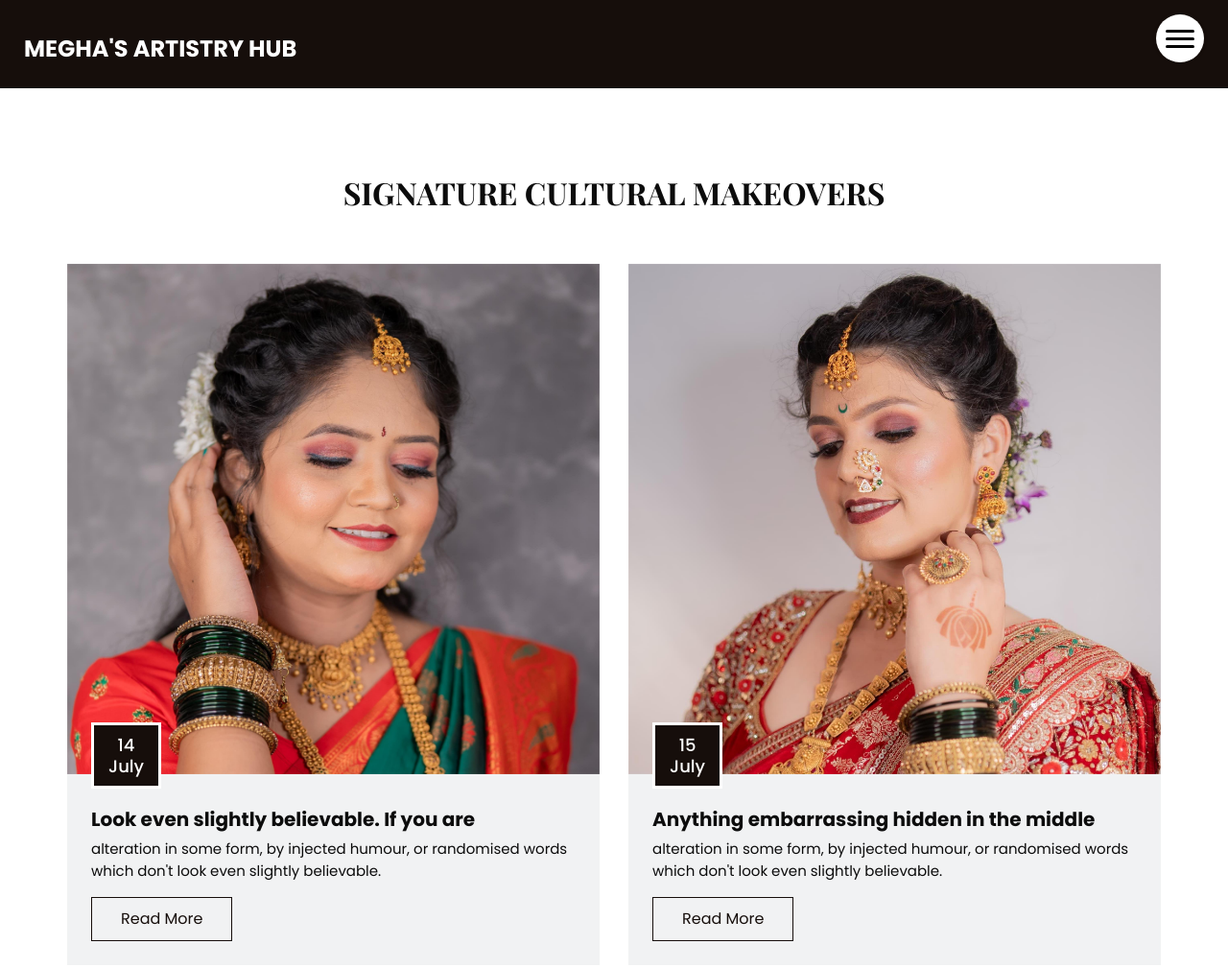
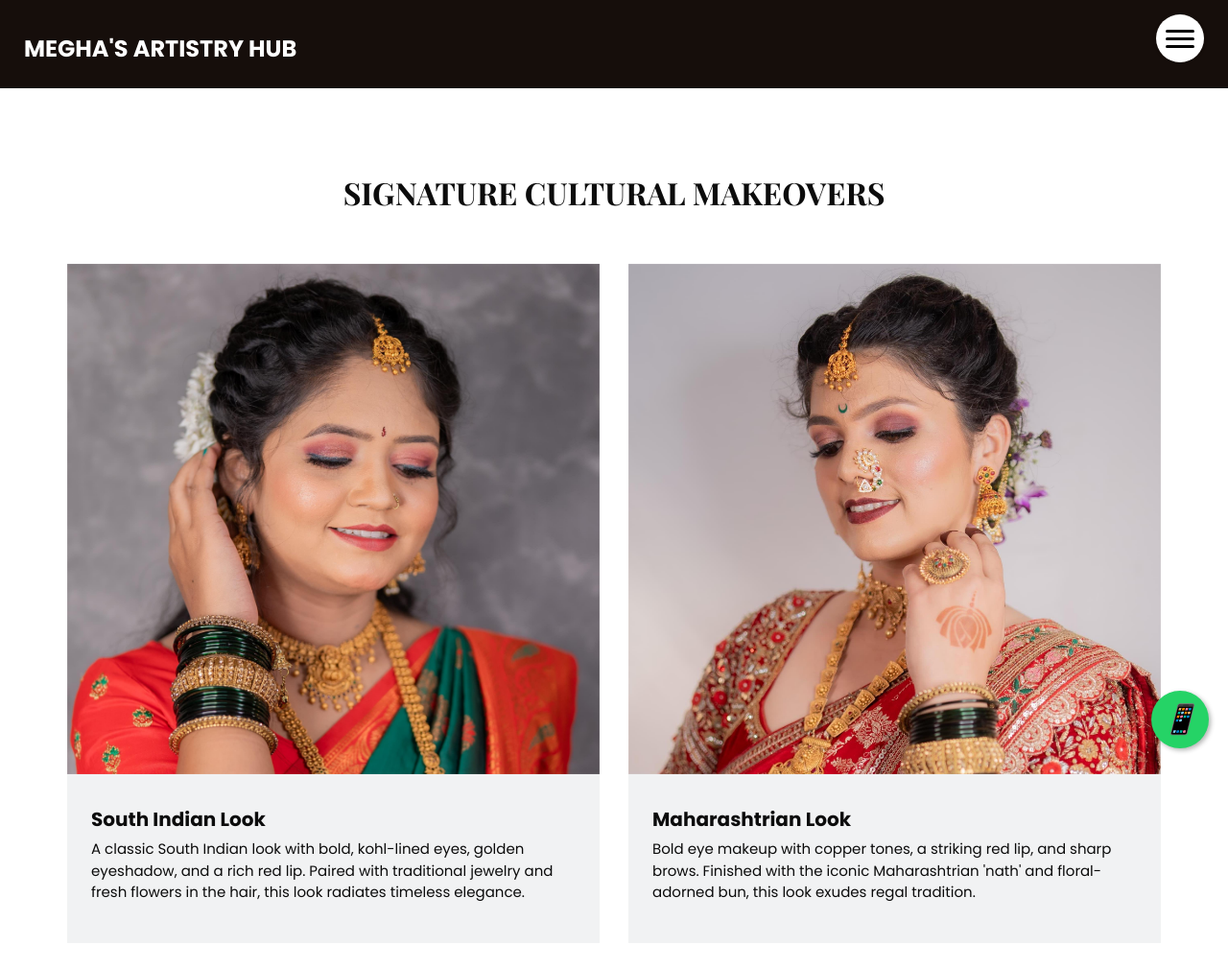
Before and after one commit to poojahonmore1099/Meghas-app, a plain HTML site: page blog.html in a window 1280 px wide. Shown: the top 1009 px of the page at 96% size. Drawn offline with nearby package versions, Linux system fonts and the light colour scheme.

Commit message:
new changes

```diff
--- a/blog.html
+++ b/blog.html
@@ -62,33 +62,31 @@
   <!-- end header section -->
 
   <!-- blog section -->
-
   <section class="blog_section layout_padding">
     <div class="container">
       <div class="heading_container">
         <h2>
-          Signature Cultural Makeovers        </h2>
+          Signature Cultural Makeovers
+        </h2>
       </div>
       <div class="row">
         <div class="col-md-6">
           <div class="box">
             <div class="img-box">
               <img src="images/b1.jpeg" alt="">
-              <h4 class="blog_date">
+              <!-- <h4 class="blog_date">
                 14 <br>
                 July
-              </h4>
+              </h4> -->
             </div>
             <div class="detail-box">
               <h5>
-                Look even slightly believable. If you are
+                South Indian Look
               </h5>
               <p>
-                alteration in some form, by injected humour, or randomised words which don't look even slightly believable.
+                A classic South Indian look with bold, kohl-lined eyes, golden eyeshadow, and a rich red lip. Paired with traditional jewelry and fresh flowers in the hair, this look radiates timeless elegance.
               </p>
-              <a href="">
-                Read More
-              </a>
+
             </div>
           </div>
         </div>
@@ -96,28 +94,25 @@
           <div class="box">
             <div class="img-box">
               <img src="images/b2.jpeg" alt="">
-              <h4 class="blog_date">
+              <!-- <h4 class="blog_date">
                 15 <br>
                 July
-              </h4>
+              </h4> -->
             </div>
             <div class="detail-box">
               <h5>
-                Anything embarrassing hidden in the middle
+                Maharashtrian Look
               </h5>
               <p>
-                alteration in some form, by injected humour, or randomised words which don't look even slightly believable.
+                Bold eye makeup with copper tones, a striking red lip, and sharp brows. Finished with the iconic Maharashtrian 'nath' and floral-adorned bun, this look exudes regal tradition.
               </p>
-              <a href="">
-                Read More
-              </a>
+
             </div>
           </div>
         </div>
       </div>
     </div>
   </section>
-
   <!-- end blog section -->
 
   <!-- info section -->
@@ -228,6 +223,10 @@
 
   <!-- end info_section -->
 
+  <!-- Floating WhatsApp Button -->
+  <a href="https://wa.me/1234567890" class="whatsapp-float" target="_blank">
+    <i class="whatsapp-icon">&#x1F4F1;</i> <!-- Phone emoji -->
+</a>
 
   <!-- footer section -->
   <footer class="footer_section">
--- a/css/style.css
+++ b/css/style.css
@@ -964,3 +964,58 @@ a:focus {
   color: inherit;
 }
 /*# sourceMappingURL=style.css.map */
+
+
+.whatsapp-float {
+  position: fixed;
+  bottom: 20px;
+  right: 20px;
+  background-color: #25d366; /* WhatsApp green color */
+  color: white;
+  border-radius: 50%;
+  width: 60px;
+  height: 60px;
+  display: flex;
+  justify-content: center;
+  align-items: center;
+  box-shadow: 2px 2px 5px rgba(0, 0, 0, 0.3);
+  z-index: 1000;
+  text-decoration: none;
+  animation: bounce 2s infinite; /* Apply bounce animation */
+}
+
+.whatsapp-float:hover {
+  background-color: #20c659;
+  animation: pulse 1s infinite; /* Apply pulse animation on hover */
+}
+
+/* Icon size */
+.whatsapp-icon {
+  font-size: 30px;
+}
+
+/* Bounce animation */
+@keyframes bounce {
+  0%, 20%, 50%, 80%, 100% {
+      transform: translateY(0);
+  }
+  40% {
+      transform: translateY(-15px);
+  }
+  60% {
+      transform: translateY(-10px);
+  }
+}
+
+/* Pulse animation */
+@keyframes pulse {
+  0% {
+      transform: scale(1);
+  }
+  50% {
+      transform: scale(1.1);
+  }
+  100% {
+      transform: scale(1);
+  }
+}
```
Also changed, not shown: about.html (+4 -0 lines), index.html (+22 -14 lines), shop.html (+4 -0 lines), images/add.jpg (added), images/m-m.jpeg, images/m-m2.jpg.
